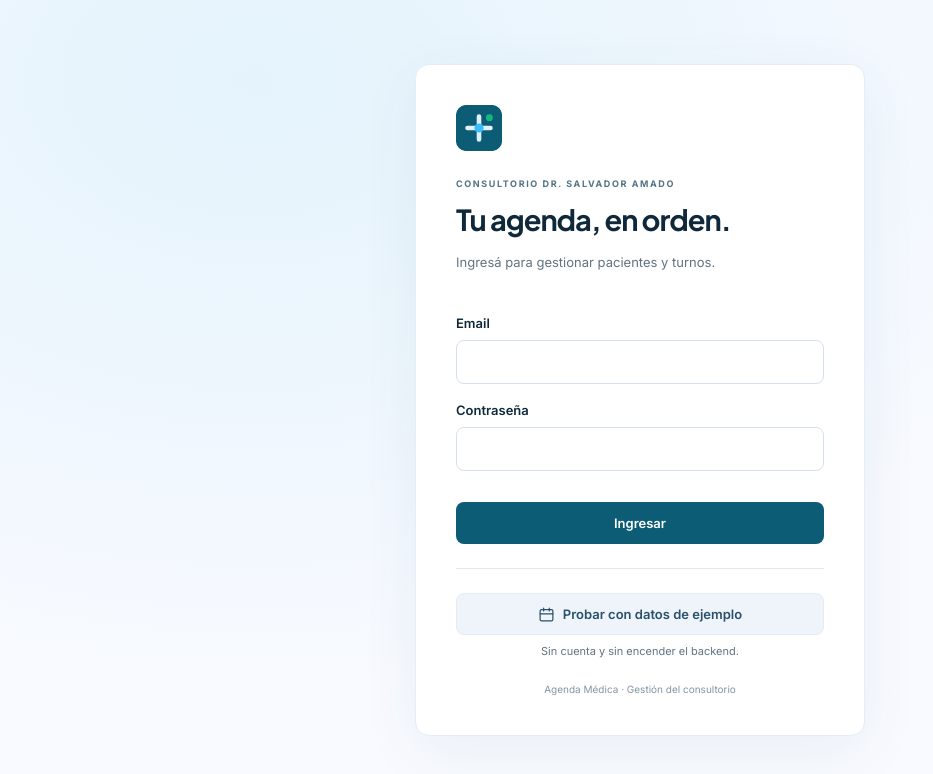
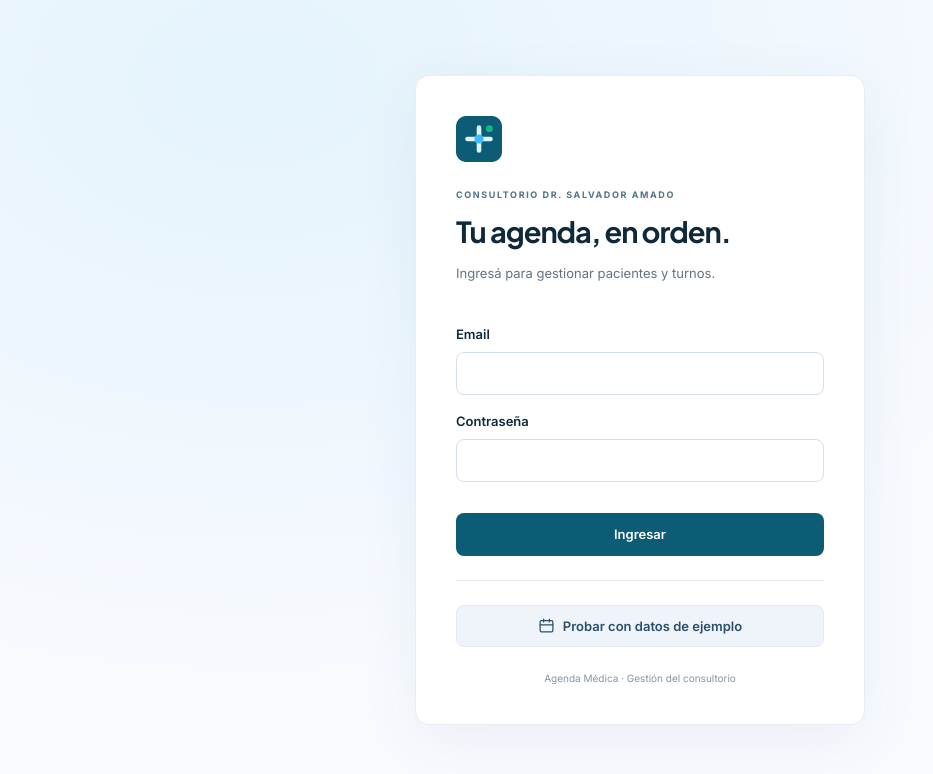
Before and after one commit to Brisaheredia/agenda-medica, a React (Vite) app in the folder frontend/: page / in a window 1280 px wide. Shown: the top 774 px of the page, without its empty margins (0-933 px from the left). Built offline with nearby package versions, Linux system fonts and the light colour scheme; no server answers.

Commit message:
Elimina mensaje 'Sin cuenta y sin encender el backend' del login

```diff
--- a/frontend/src/pages/Login.tsx
+++ b/frontend/src/pages/Login.tsx
@@ -71,7 +71,6 @@ export function LoginPage({
             <Icon name="calendar" size={17} />
             Probar con datos de ejemplo
           </button>
-          <p>Sin cuenta y sin encender el backend.</p>
         </div>
         <p className="login-footer">Agenda Médica · Gestión del consultorio</p>
       </section>
```
